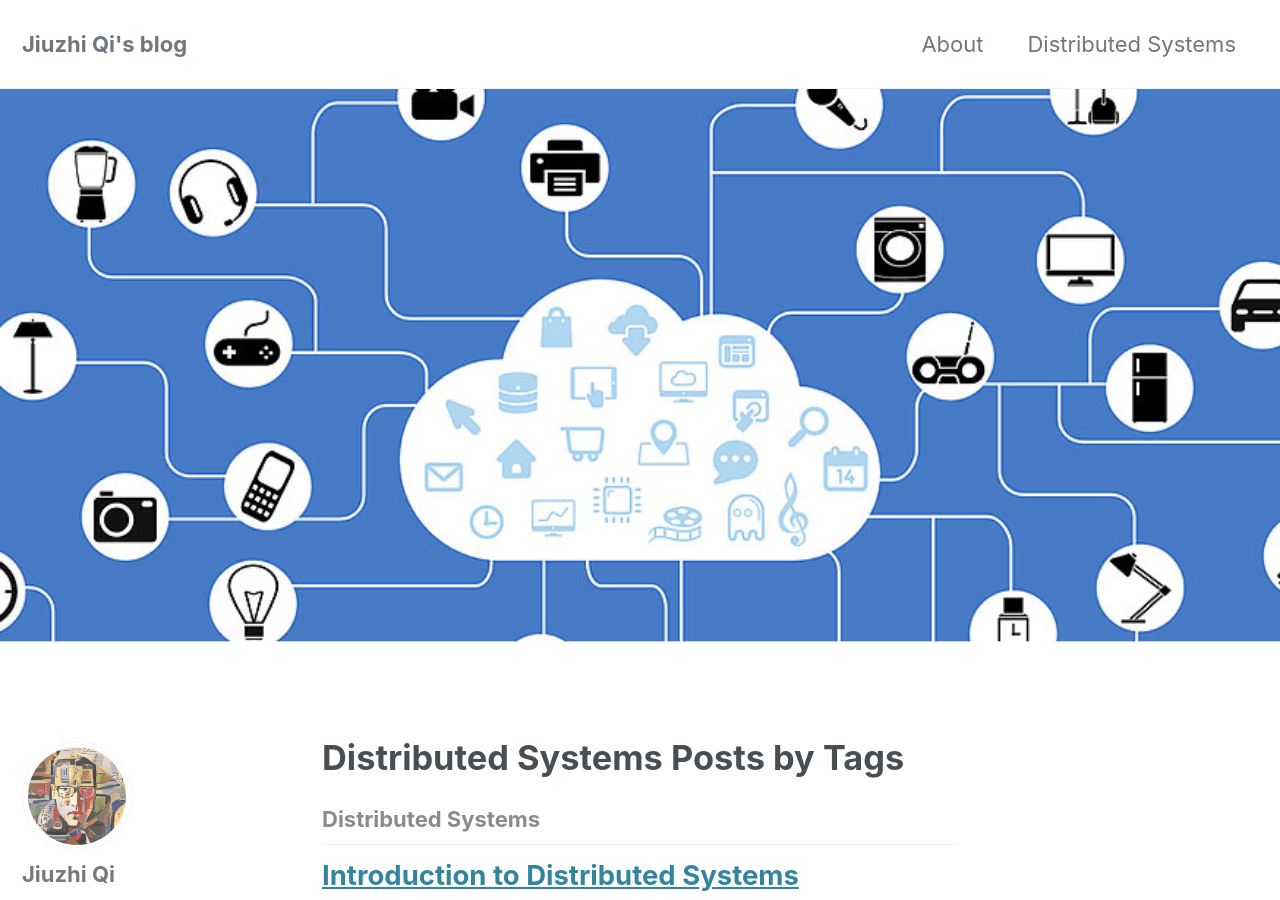
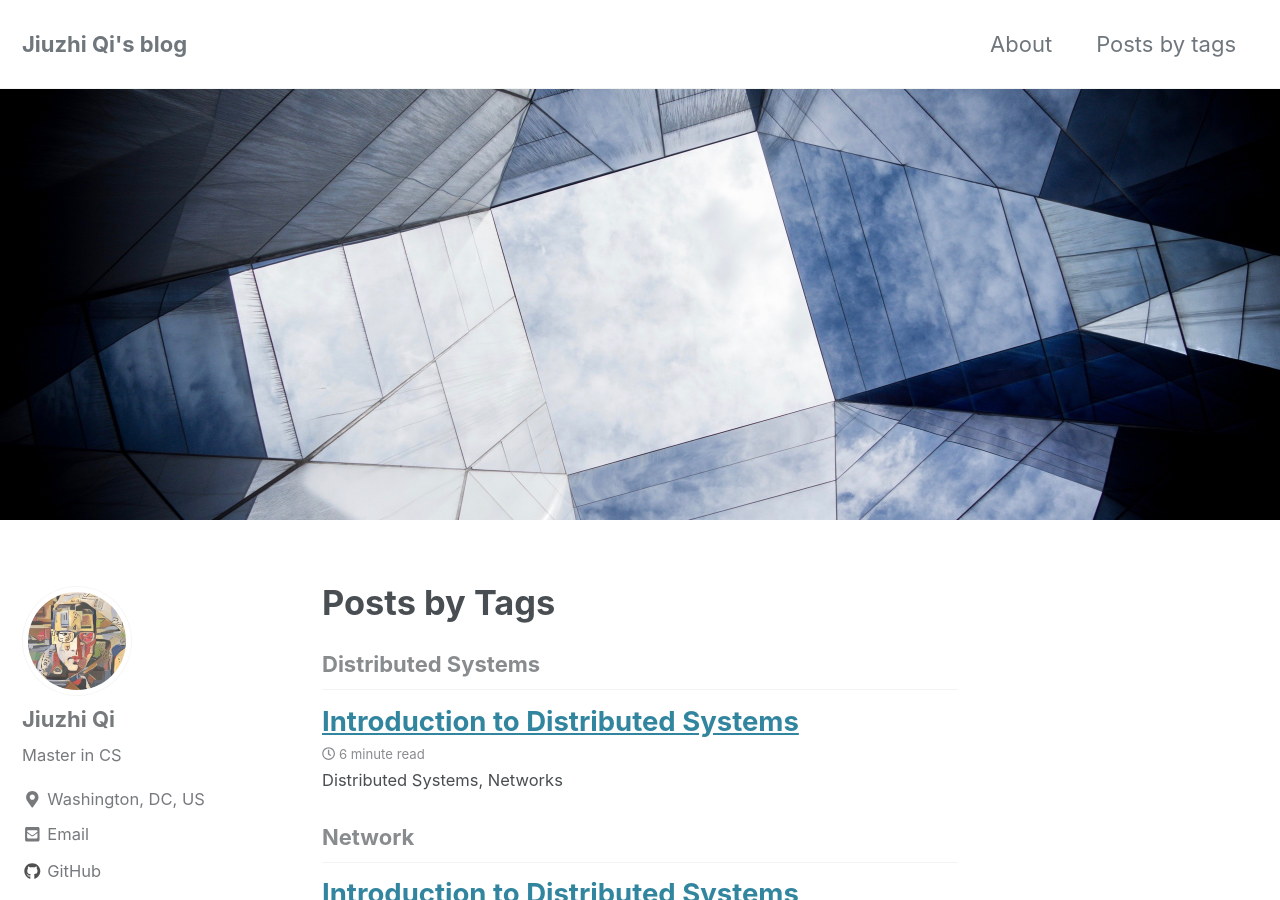
Before and after one commit to jzhzj/jzhzj.github.io, a Jekyll site: the page built from _pages/Posts by tags.md, in a window 1280 px wide and 900 px high. Built offline with Jekyll 4.4.1, drawn with Linux system fonts in a browser that asks for light colours; cached includes are drawn as plain includes; nearby versions of some CDN libraries.

Commit message:
add posts by tags page

```diff
--- a/_data/navigation.yml
+++ b/_data/navigation.yml
@@ -2,8 +2,8 @@
 main:
   - title: "About"
     url: /about/
-  - title: "Distributed Systems"
-    url: /dis-sys/
+  - title: "Posts by tags"
+    url: /posts-by-tags/
   # - title: "About"
   #   url: https://mmistakes.github.io/minimal-mistakes/about/
   # - title: "Sample Posts"
--- a/_pages/Distributed Systems.md
+++ b/_pages/Posts by tags.md
@@ -1,10 +1,10 @@
 ---
 layout: archive
-permalink: /dis-sys/
-title: "Distributed Systems Posts by Tags"
+permalink: /posts-by-tags/
+title: "Posts by Tags"
 author_profile: true
 header:
-  image: "/images/Intro_to_distributed_systems/intro_header.jpg"
+  image: "/images/posts_by_tags.jpg"
 ---
 
 {% include group-by-array collection=site.posts field="tags" %}
```
Also changed, not shown: images/posts_by_tags.jpg (added).
